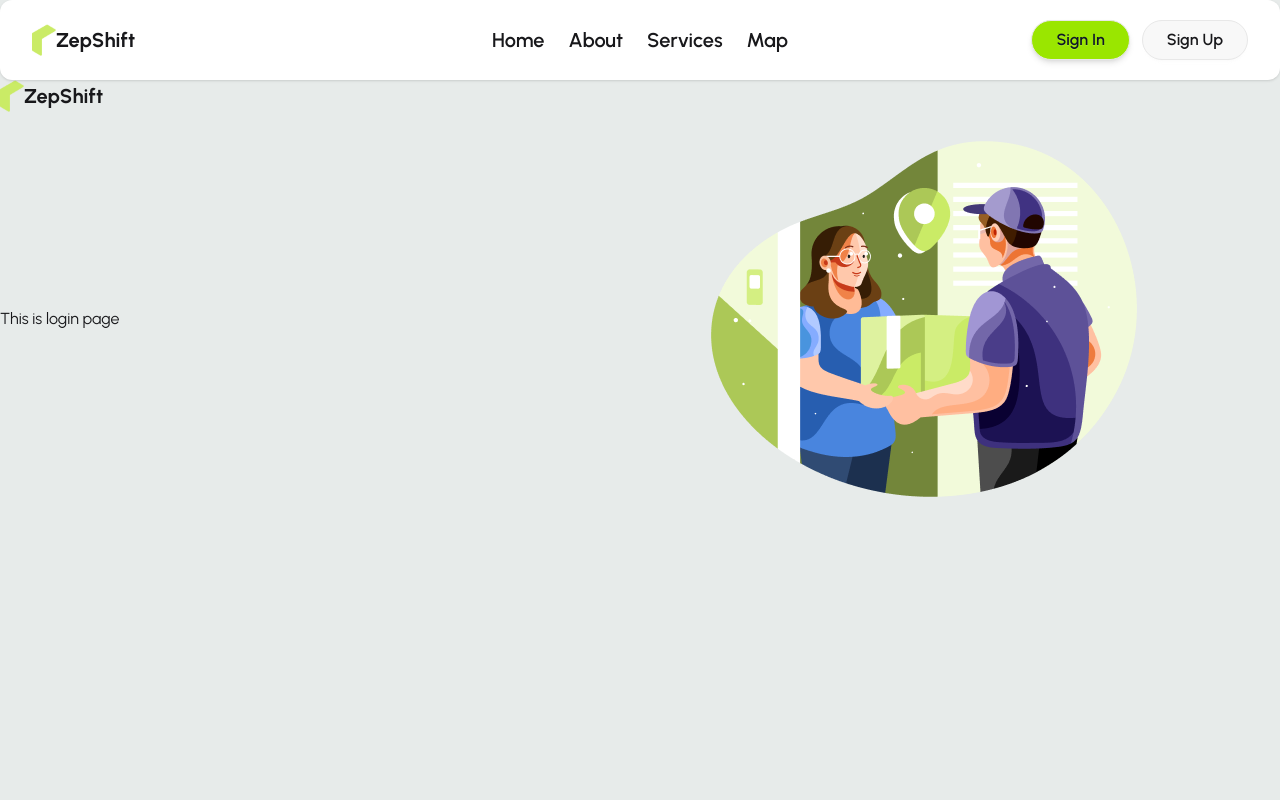
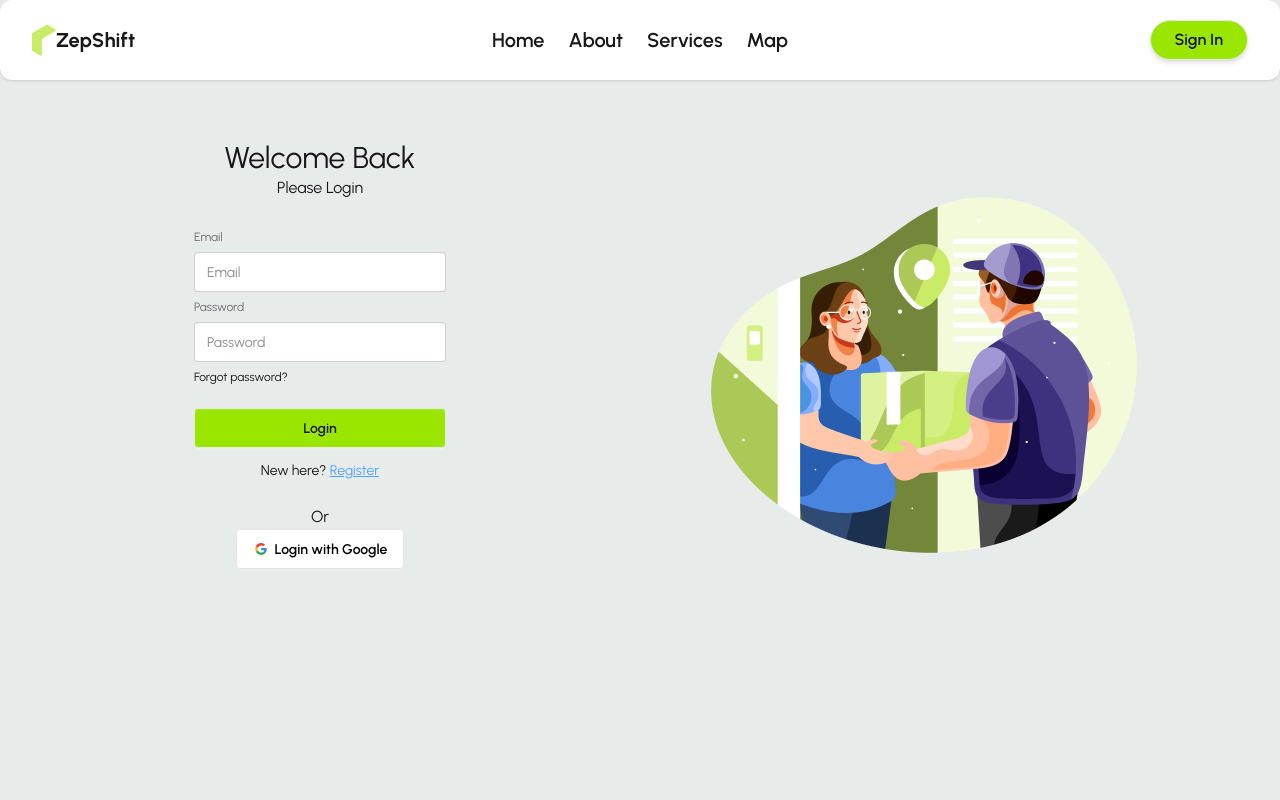
Before and after one commit to nswarnob/zep-shift-client, a React (Vite) app: page /login in a window 1280 px wide. Shown: the top 800 px of the page. Built offline with nearby package versions, Linux system fonts and the light colour scheme; no server answers.

Commit message:
user management

```diff
--- a/package.json
+++ b/package.json
@@ -11,6 +11,7 @@
   },
   "dependencies": {
     "@tailwindcss/vite": "^4.1.17",
+    "firebase": "^12.6.0",
     "react": "^19.2.0",
     "react-dom": "^19.2.0",
     "react-hook-form": "^7.66.1",
--- /dev/null
+++ b/src/Context/AuthContext.jsx
@@ -0,0 +1,4 @@
+import { createContext } from "react";
+
+
+export const AuthContext = createContext();
--- /dev/null
+++ b/src/Context/AuthProvider.jsx
@@ -0,0 +1,56 @@
+import React, { useEffect, useState } from 'react'
+import { AuthContext } from './AuthContext'
+import { createUserWithEmailAndPassword, GoogleAuthProvider, onAuthStateChanged, signInWithEmailAndPassword, signInWithPopup, signOut } from 'firebase/auth'
+import { auth } from '../Firebase/firebase.init'
+
+
+
+
+const googleProvider = new GoogleAuthProvider()
+
+const AuthProvider = ({children}) => {
+const [user, setUser] = useState(null);
+const [loading, setLoading] = useState(true)
+
+
+
+const registerUser = (email,password)=>{
+    setLoading(true);
+    return createUserWithEmailAndPassword (auth, email, password);
+}
+const signInUser = (email, password) =>{
+    setLoading(true);
+return signInWithEmailAndPassword (auth, email, password)
+}
+
+const signInGoogle = ()=>{
+    setLoading(true);
+    return signInWithPopup(auth, googleProvider)
+}
+
+const logOut = ()=>{
+   setLoading(true);
+   return signOut (auth);
+}
+
+useEffect(()=>{
+    const unSubscribe = onAuthStateChanged(auth, (currentUser)=>{
+        setUser (currentUser);
+          setLoading(false)
+    })
+    return ()=>{
+        unSubscribe();
+    }
+}, [])
+
+
+const authInfo= {
+registerUser, signInUser, signInGoogle, user, loading, logOut
+}
+
+  return (
+<AuthContext value={authInfo}> {children} </AuthContext>
+  )
+}
+
+export default AuthProvider
--- /dev/null
+++ b/src/Firebase/firebase.init.js
@@ -0,0 +1,23 @@
+// Import the functions you need from the SDKs you need
+import { initializeApp } from "firebase/app";
+import { getAuth } from "firebase/auth";
+
+// TODO: Add SDKs for Firebase products that you want to use
+// https://firebase.google.com/docs/web/setup#available-libraries
+
+// Your web app's Firebase configuration
+const firebaseConfig = {
+  apiKey: import.meta.env.VITE_FIREBASE_API_KEY,
+  authDomain: import.meta.env.VITE_FIREBASE_AUTH_DOMAIN,
+  projectId: import.meta.env.VITE_FIREBASE_PROJECT_ID,
+  storageBucket: import.meta.env.VITE_FIREBASE_STORAGE_BUCKET,
+  messagingSenderId: import.meta.env.VITE_FIREBASE_MESSAGING_SENDER_ID,
+  appId: import.meta.env.VITE_FIREBASE_APP_ID,
+};
+
+// Initialize Firebase
+const app = initializeApp(firebaseConfig);
+
+
+// Initialize Firebase Authentication and get a reference to the service
+export const auth = getAuth(app);
--- a/src/Pages/Auth/Login.jsx
+++ b/src/Pages/Auth/Login.jsx
@@ -1,8 +1,67 @@
 import React from 'react'
+import { useForm } from 'react-hook-form';
+import useAuth from '../../hooks/useAuth';
+import { Link } from 'react-router';
+import SocialLogin from './SocialLogin';
 
 const Login = () => {
+  const {signInUser} = useAuth();
+  const {register, handleSubmit} = useForm();
+
+  const handleLogin =(data)=>{
+    signInUser(data.email, data.password)
+    .then(res=>{
+      console.log(res)
+    }).catch(err=>{
+      console.log(err)
+    })
+  }
+
   return (
-    <div> This is login page </div>
+     <div>
+      <h3 className="text-3xl text-center">Welcome Back</h3>
+      <p className="text-center">Please Login</p>
+      <form className='w-[300px] mx-auto' onSubmit={handleSubmit(handleLogin)}>
+        <div className="card-body">
+          <fieldset className="fieldset">
+            <label className="label">Email</label>
+            <input
+              type="email"
+              className="input"
+              {...register("email", { required: "Email is required!" })}
+              placeholder="Email"
+            />
+
+            <label className="label">Password</label>
+            <input
+              type="password"
+              className="input"
+              {...register("password", {
+                required: "Password is required",
+                minLength: {
+                  value: 6,
+                  message: "Password must be at least 6 characters long",
+                },
+                pattern: {
+                  value:
+                    /^(?=.*[a-z])(?=.*[A-Z])(?=.*\d)(?=.*[@$!%*?&])[A-Za-z\d@$!%*?&]{8,}$/,
+                  message:
+                    "Password must contain at least 1 uppercase, 1 lowercase, 1 number & 1 special character",
+                },
+              })}
+              placeholder="Password"
+            />
+
+            <div>
+              <a className="link link-hover">Forgot password?</a>
+            </div>
+            <button className="btn bg-lime-400 hover:bg-lime-500 text-gray-900l mt-4">Login</button>
+          </fieldset>
+            <p className="text-center">New here? <Link className='text-blue-400 underline' to={'/register'} >Register</Link> </p>
+        </div>
+      </form>
+      <SocialLogin></SocialLogin>
+    </div>
   )
 }
 
--- a/src/Pages/Auth/Register.jsx
+++ b/src/Pages/Auth/Register.jsx
@@ -1,21 +1,48 @@
 import React from "react";
 import { useForm } from "react-hook-form";
+import useAuth from "../../hooks/useAuth";
+import { Link } from "react-router";
+import SocialLogin from "./SocialLogin";
 
 const Register = () => {
+  const {registerUser} = useAuth();
   const {
     register,
     handleSubmit,
-    watch,
-    formState: { errors },
   } = useForm();
 
-  const handleRegistration = (data) => {};
+  const handleRegistration = (data) => {
+    registerUser(data.email, data.password)
+    .then(res => {
+      console.log(res.user)
+    }).catch(err => {
+      console.log(err)
+    })
+  };
 
   return (
     <div>
-      <form onSubmit={handleSubmit(handleRegistration)}>
+         <h3 className="text-3xl text-center">Welcome ZepShift</h3>
+      <p className="text-center">Please Register</p>
+      <form className='w-[300px] mx-auto' onSubmit={handleSubmit(handleRegistration)}>
         <div className="card-body">
           <fieldset className="fieldset">
+            <label className="label">Name</label>
+            <input
+              type="text"
+              className="input"
+              {...register("name", { required: "Name is required!" })}
+              placeholder="Your Name"
+            />
+
+              <label className="label">Image</label>
+            <input
+              type="file"
+              className="file-input"
+              {...register("Image", { required: "Image is required!" })}
+            />
+
+
             <label className="label">Email</label>
             <input
               type="email"
@@ -47,10 +74,12 @@ const Register = () => {
             <div>
               <a className="link link-hover">Forgot password?</a>
             </div>
-            <button className="btn btn-neutral mt-4">Register</button>
+            <button className="btn bg-lime-400 hover:bg-lime-500 text-gray-900 mt-4">Register</button>
           </fieldset>
+          <p className="text-center">Already have an account? <Link className='text-blue-400 underline' to={'/login'} >Login</Link> </p>
         </div>
       </form>
+      <SocialLogin></SocialLogin>
     </div>
   );
 };
--- /dev/null
+++ b/src/Pages/Auth/SocialLogin.jsx
@@ -0,0 +1,28 @@
+import React from 'react'
+import useAuth from '../../hooks/useAuth';
+
+const SocialLogin = () => {
+    const {signInGoogle} = useAuth();
+
+const handleSignInGoogle = ()=>{
+    signInGoogle()
+    .then(res=>{
+        console.log(res)
+    }).catch(err=>{
+        console.log(err)
+    })
+}
+
+  return (
+<div className='text-center pb-10'>
+    <p>Or</p>
+        <button onClick={handleSignInGoogle} className="btn bg-white text-black border-[#e5e5e5]">
+  <svg aria-label="Google logo" width="16" height="16" xmlns="http://www.w3.org/2000/svg" viewBox="0 0 512 512"><g><path d="m0 0H512V512H0" fill="#fff"></path><path fill="#34a853" d="M153 292c30 82 118 95 171 60h62v48A192 192 0 0190 341"></path><path fill="#4285f4" d="m386 400a140 175 0 0053-179H260v74h102q-7 37-38 57"></path><path fill="#fbbc02" d="m90 341a208 200 0 010-171l63 49q-12 37 0 73"></path><path fill="#ea4335" d="m153 219c22-69 116-109 179-50l55-54c-78-75-230-72-297 55"></path></g></svg>
+  Login with Google
+</button>
+</div>
+
+  )
+}
+
+export default SocialLogin
--- a/src/Pages/Shared/Navbar.jsx
+++ b/src/Pages/Shared/Navbar.jsx
@@ -1,16 +1,17 @@
 import React from 'react'
 import Logo from '../../Components/Logo/Logo'
 import { Link } from 'react-router'
+import useAuth from '../../hooks/useAuth'
 
 
 const Navbar = () => {
+  const {user, logOut}= useAuth();
 
   const Links = <>
     <li><a>Home</a></li>
     <li><a>About</a></li>
     <li><a>Services</a></li>
     <li><Link to={'/map'}> Map</Link></li>
-
   </>
 
   return (
@@ -35,8 +36,10 @@ const Navbar = () => {
     </ul>
   </div>
   <div className="navbar-end gap-3">
-    <a className="btn w-full sm:w-auto inline-flex items-center justify-center gap-2 bg-lime-400 hover:bg-lime-500 text-gray-900 font-semibold px-4 sm:px-6 py-2.5 sm:py-3 rounded-full transition-colors shadow-md hover:shadow-lg text-sm sm:text-base">Sign In</a>
-     <a className="btn w-full sm:w-auto rounded-full   px-4 sm:px-6 font-semibold text-sm sm:text-base">Sign Up</a>
+    {
+      user? <button onClick={logOut} className='btn rounded-full bg-lime-400 hover:bg-lime-500 text-gray-900' >Sign Out</button> : <div><Link to={'/login'} className="btn w-full sm:w-auto inline-flex items-center justify-center gap-2 bg-lime-400 hover:bg-lime-500 text-gray-900 font-semibold px-4 sm:px-6 py-2.5 sm:py-3 rounded-full transition-colors shadow-md hover:shadow-lg text-sm sm:text-base">Sign In</Link>
+     </div>
+    }
   </div>
 </div>
   )
--- /dev/null
+++ b/src/hooks/useAuth.jsx
@@ -0,0 +1,9 @@
+import React, { use } from 'react'
+import { AuthContext } from '../Context/AuthContext'
+
+const useAuth = () => {
+    const authInfo = use(AuthContext)
+   return authInfo;
+}
+
+export default useAuth
--- a/src/layouts/AuthLayout.jsx
+++ b/src/layouts/AuthLayout.jsx
@@ -1,13 +1,12 @@
 import React from 'react'
 import { Outlet } from 'react-router'
-import Logo from '../Components/Logo/Logo'
+
 import img from '../assets/authImage.png'
 
 const AuthLayout = () => {
   return (
-    <div className='max-w-7xl mx-auto'>
-      <Logo></Logo>
-      <div className='flex items-center ' >
+    <div className='max-w-7xl mx-auto my-15'>
+      <div className='flex items-center w-full mx-auto ' >
         <div className='flex-1'>
           <Outlet></Outlet>
         </div>
--- a/src/main.jsx
+++ b/src/main.jsx
@@ -3,12 +3,13 @@ import { createRoot } from 'react-dom/client'
 import './index.css'
 import { RouterProvider } from 'react-router'
 import { router } from './routes/router'
+import AuthProvider from './Context/AuthProvider'
 
 
 
 
 createRoot(document.getElementById('root')).render(
   <StrictMode>
-   <RouterProvider router={router} ></RouterProvider>
+<AuthProvider> <RouterProvider router={router} ></RouterProvider> </AuthProvider>
   </StrictMode>
 )
--- /dev/null
+++ b/src/routes/PrivateRoutes.jsx
@@ -0,0 +1,21 @@
+import React from 'react'
+import useAuth from '../hooks/useAuth'
+import { Navigate } from 'react-router';
+
+const PrivateRoutes = ({children}) => {
+    const {user, loading} = useAuth();
+
+    if(loading){
+        return <div>
+            <p>Loading....</p>
+        </div>
+    }
+
+if(!user){
+    return <Navigate to={'/login'}></Navigate>
+}
+
+  return children;
+}
+
+export default PrivateRoutes
```
Also changed, not shown: 2 other files (tests, documents, lock files or other folders).
